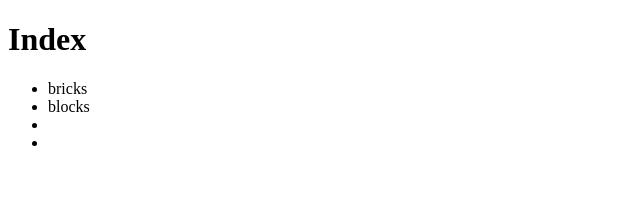
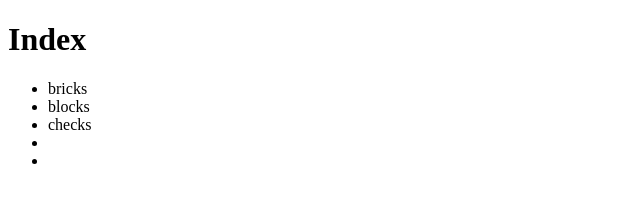
Before and after one commit to vladdani/gittest, a plain HTML site: page Index.html in a window 1280 px wide. Shown: the full height of the page, 0-640 px from the left. Drawn offline with Linux system fonts and the light colour scheme.

Commit message:
Added 1 line

```diff
--- a/Index.html
+++ b/Index.html
@@ -8,6 +8,7 @@
 	<ul>
 		<li>bricks</li>
 		<li>blocks</li>
+		<li>checks</li>
 		<li></li>
 		<li></li>
 	</ul>
```
